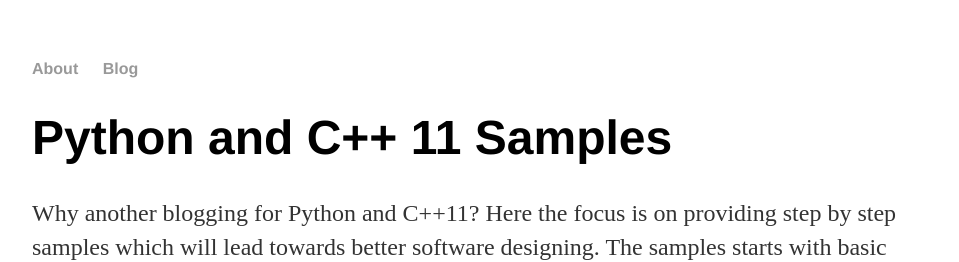
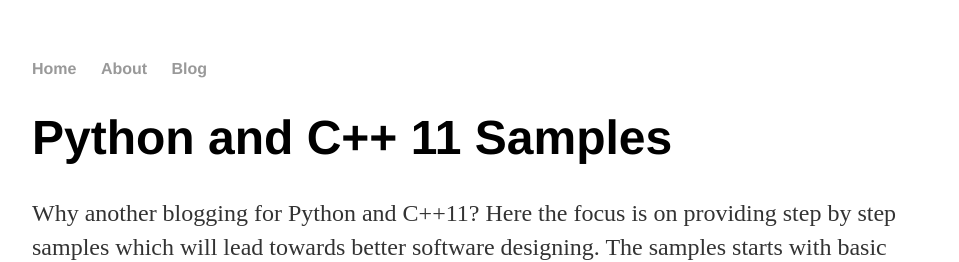
Before and after one commit to devchait/devchait.github.io, a Jekyll site: the page built from index.html, in a window 1280 px wide. Shown: the top 262 px of the page, without its empty margins (160-1119 px from the left). Built offline with Jekyll 4.4.1, drawn with Linux system fonts in a browser that asks for light colours.

Commit message:
added the home

```diff
--- a/_config.yml
+++ b/_config.yml
@@ -1,4 +1,3 @@
 name: Python-Samples
 markdown: kramdown
-theme: jekyll-theme-dinky
 permalink: /docs/blog/:year/:month/:day/:title
--- a/_layouts/default.html
+++ b/_layouts/default.html
@@ -8,7 +8,7 @@
 		<body>
 			<nav>
 	    		<ul>
-
+				<li><a href="/">Home</a></li>
 		        	<li><a href="/docs/about">About</a></li>
 	        		<li><a href="/docs/blog">Blog</a></li>
 	    		</ul>
--- a/docs/page/1/index.html
+++ b/docs/page/1/index.html
@@ -1 +1 @@
-<!DOCTYPE html><html><head><title>http://devchait.github.io/docs/</title><link rel="canonical" href="http://devchait.github.io/docs/"/><meta name="robots" content="noindex"><meta charset="utf-8" /><meta http-equiv="refresh" content="0; url=http://devchait.github.io/docs/" /></head></html>
+<!DOCTYPE html><html><head><title>http://devchait.github.io/docs/</title><link rel="canonical" href="http://devchait.github.io/docs/"/><meta name="robots" content="noindex"><meta charset="utf-8" /><meta http-equiv="refresh" content="0; url=http://devchait.github.io/" /></head></html>
```
